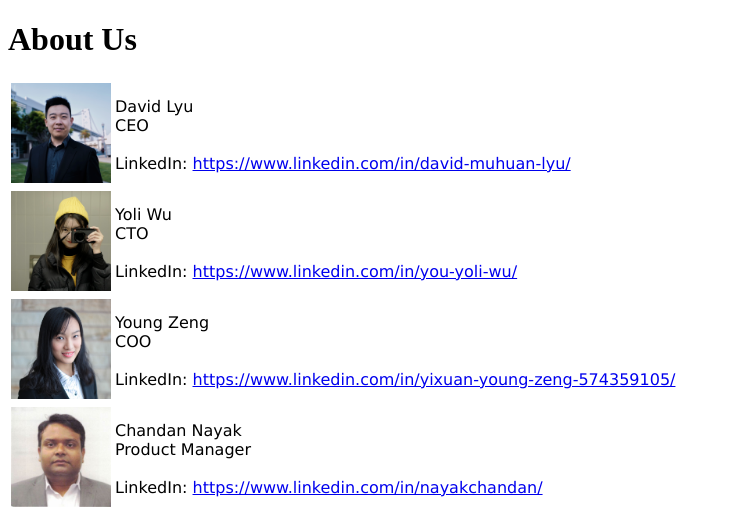
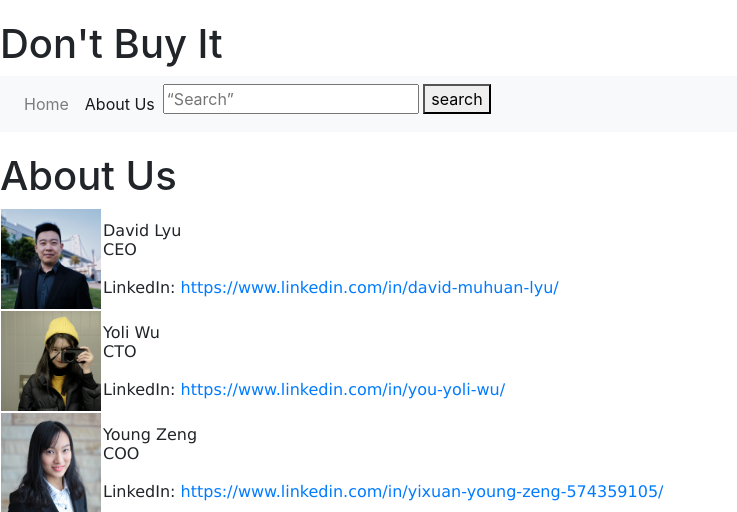
Before and after one commit to USF-msds-603-2022/Beebuy, a Flask app: page /about in a window 1280 px wide. Shown: the top 512 px of the page, without its empty margins (0-737 px from the left). Run offline with Flask 2, Linux system fonts and the light colour scheme; some libraries are stand-ins or nearby versions.

Commit message:
young update

```diff
--- a/flask_test.py
+++ b/flask_test.py
@@ -1,11 +1,20 @@
-from flask import Flask, render_template,send_from_directory
+from flask import Flask,  render_template
+from wtforms.fields import *
+from flask_wtf import FlaskForm, CSRFProtect
+from flask_bootstrap import Bootstrap4, SwitchField
+
 # import os
 
 # member_folder = os.path.join('static','member_folder')
 
 app = Flask(__name__)
+app.secret_key = 'dev'
 # app.config['mbr_folder'] = member_folder
+bootstrap = Bootstrap4(app)
+csrf = CSRFProtect(app)
 
+class SearchBar(FlaskForm):
+    search = SearchField()
 
 @app.route("/")
 def basic():
@@ -24,5 +33,10 @@ def following():
     member_list.append({'name':'Jaysen Shi','role':'Data Engineer','linkedin':'https://www.linkedin.com/in/jaysenshi/','profile':'/static/member_folder/jaysen.png'})
     return render_template('about_page.html',member_list = member_list)
 
+@app.route("/test")
+def nav():
+    return render_template('test.html')
+
+
 if __name__=='__main__':
     app.run(host='0.0.0.0',debug = True)
--- a/templates/about_page.html
+++ b/templates/about_page.html
@@ -1,11 +1,15 @@
 
 
-<!DOCTYPE html>
+
+{% extends 'layout.html' %}
+
 <html>
 <head>
     <title>About Us</title>
 </head>
 <body>
+{% block content %}
+    {% include 'nav.html' %}
     <h1>About Us</h1>
     <table>
         {%for i in member_list%}
@@ -21,6 +25,6 @@
             </tr>
         {%endfor%}
         </table>
-
+{% endblock %}
 </body>
 </html>
--- a/templates/layout.html
+++ b/templates/layout.html
@@ -1,6 +1,4 @@
-<!DOCTYPE html>
-{% from 'nav.html' import render_form %}
-<html lang="en">
+
 <head>
     <meta charset="utf-8">
     <meta name="viewport" content="width=device-width, initial-scale=1, shrink-to-fit=no">
--- a/templates/main.html
+++ b/templates/main.html
@@ -1,8 +1,9 @@
 
 <!DOCTYPE html>
 {% extends 'layout.html' %}
-<html>
 
+{% block content %}
+    {% include 'nav.html' %}
 <head>
     <title>DON'T BUY IT!</title>
 </head>
@@ -10,4 +11,4 @@
 
     <h1>DON'T BUY IT!</h1><a href="/about"><h2>About Us</h2></a>
 </body>
-</html>
+{% endblock %}
--- /dev/null
+++ b/templates/nav.html
@@ -0,0 +1,25 @@
+{% extends 'layout.html' %}
+
+
+
+{% block content %}
+        <h1>Don't Buy It</h1>
+    <nav class="navbar navbar-expand-lg navbar-light bg-light">
+        <button class="navbar-toggler" type="button" data-toggle="collapse" data-target="#navbarSupportedContent"
+                aria-controls="navbarSupportedContent" aria-expanded="false" aria-label="Toggle navigation">
+            <span class="navbar-toggler-icon"></span>
+        </button>
+        <div class="collapse navbar-collapse" id="navbarSupportedContent">
+            <ul class="navbar-nav mr-auto">
+                {{ render_nav_item('basic', 'Home') }}
+                {{ render_nav_item('following', 'About Us') }}
+                <div class=“input-group rounded”>
+                    <input type=“search” class=“form-control rounded” placeholder=“Search” aria-label=“Search” aria-describedby=“search-addon” />
+                    <button type=“button” class=“btn btn-outline-primary”>search</button>
+                </div>
+
+            </ul>
+        </div>
+    </nav>
+{% endblock %}
+</html>
```
Also changed, not shown: 2 other files.
